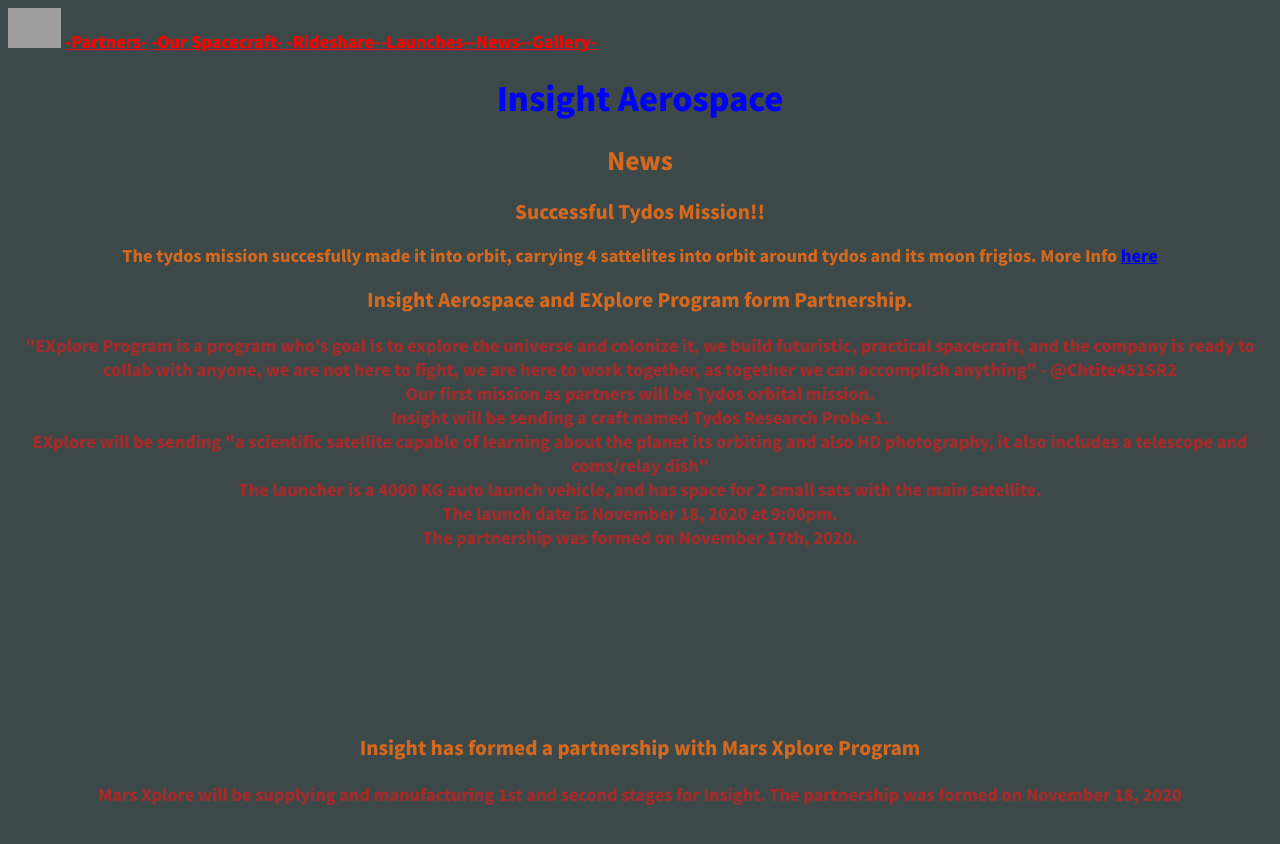
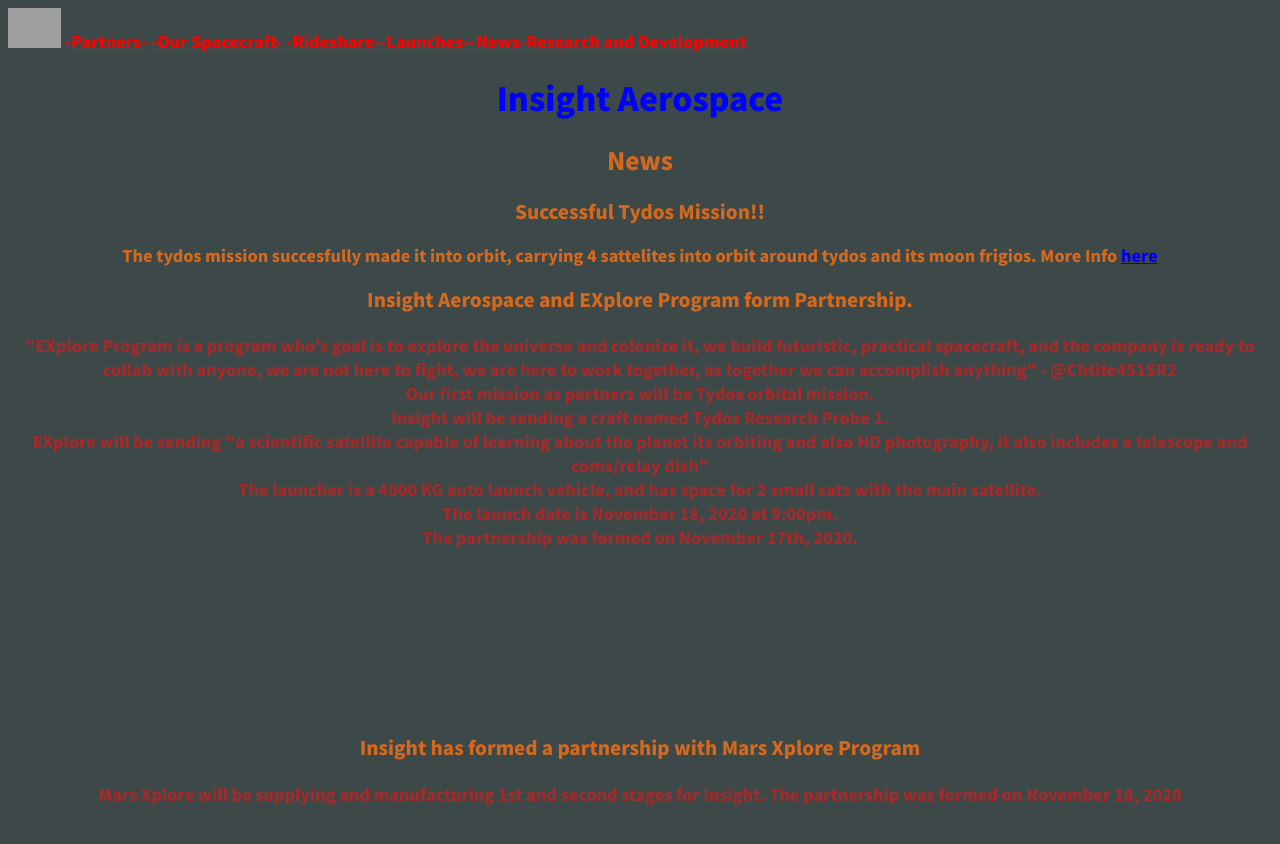
Before and after one commit to StaticVoidLiam/liamdadude.github.io, a plain HTML site: page InsightAerospace/news.html in a window 1280 px wide. Drawn offline with Linux system fonts and the light colour scheme; grey boxes are pictures that could not be loaded.

Commit message:
Update news.html

```diff
--- a/InsightAerospace/news.html
+++ b/InsightAerospace/news.html
@@ -16,7 +16,7 @@
     <link rel="icon" href="https://dynamic.brandcrowd.com/preview/logodraft/8298cd09-375f-419e-82a7-6bc51888fa2d/image/large.png" type="image/icon type">
     <link href="global.css" rel="stylesheet" type="text/css" />
   </head>
-  <header><left><a href="home.html"><img src="https://dynamic.brandcrowd.com/preview/logodraft/8298cd09-375f-419e-82a7-6bc51888fa2d/image/large.png" height="40"></a> </left><a href="partners.html" id="space">-Partners-</a> <a href="spacecraft.html" id="space">-Our Spacecraft- </a><a href="rideshare.html" id="space"> -Rideshare-</a><a href="Launches.html" id="space">-Launches-</a><a href="news.html" id="space">-News-</a><a href="https://www.simplerockets.com/Forums/View/89555" id="space">-Gallery-</a></header></header>
+  <header><left><a href="home.html"><img src="https://dynamic.brandcrowd.com/preview/logodraft/8298cd09-375f-419e-82a7-6bc51888fa2d/image/large.png" height="40"></a> </left><a href="partners.html" id="space">-Partners-</a> <a href="spacecraft.html" id="space">-Our Spacecraft- </a><a href="rideshare.html" id="space"> -Rideshare-</a><a href="Launches.html" id="space">-Launches-</a><a href="news.html" id="space">-News-</a><a href="./research.html" id="space">Research and Development</a></header>
   <body>
 
     <center><h1>Insight Aerospace</h1>
```
